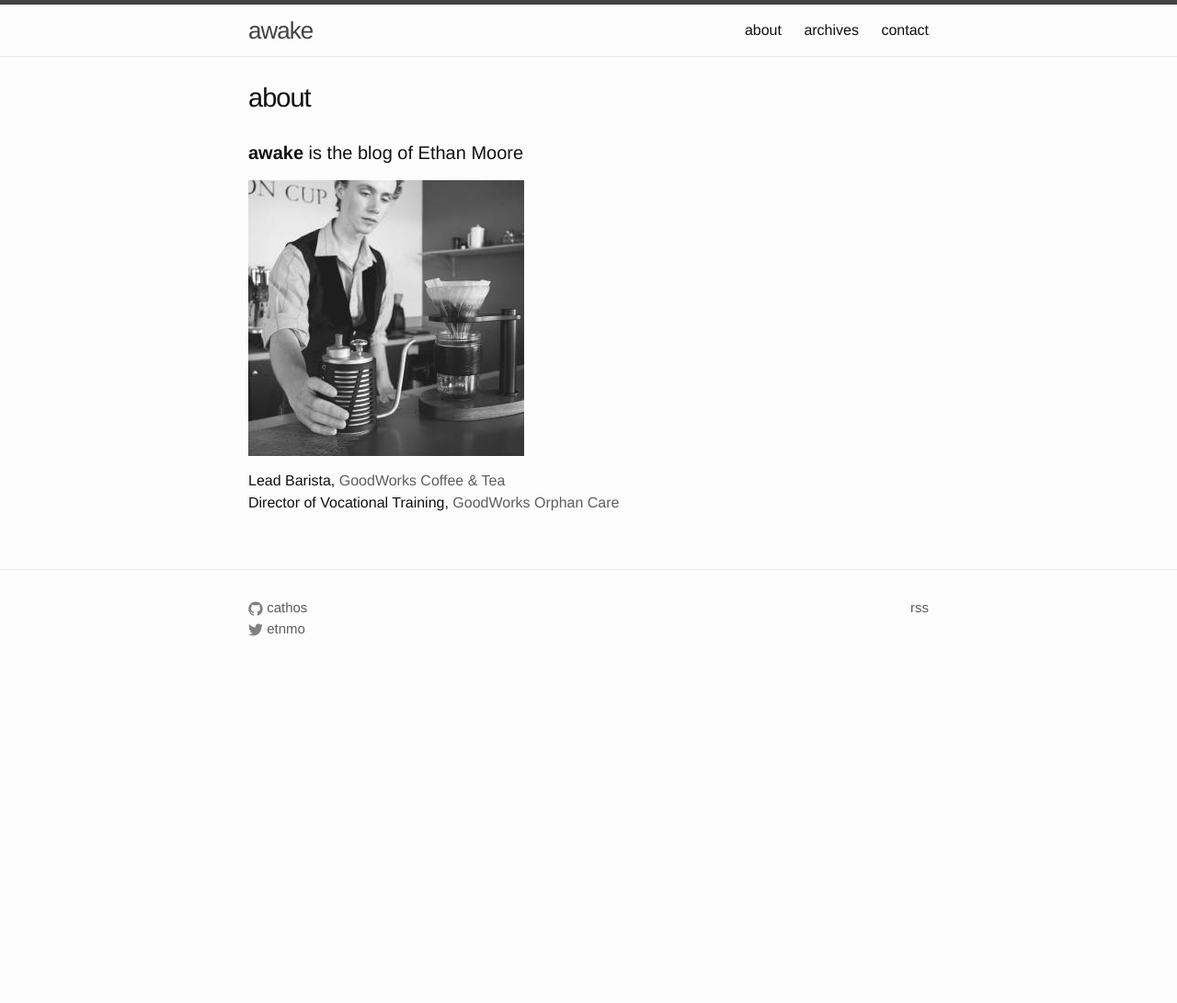
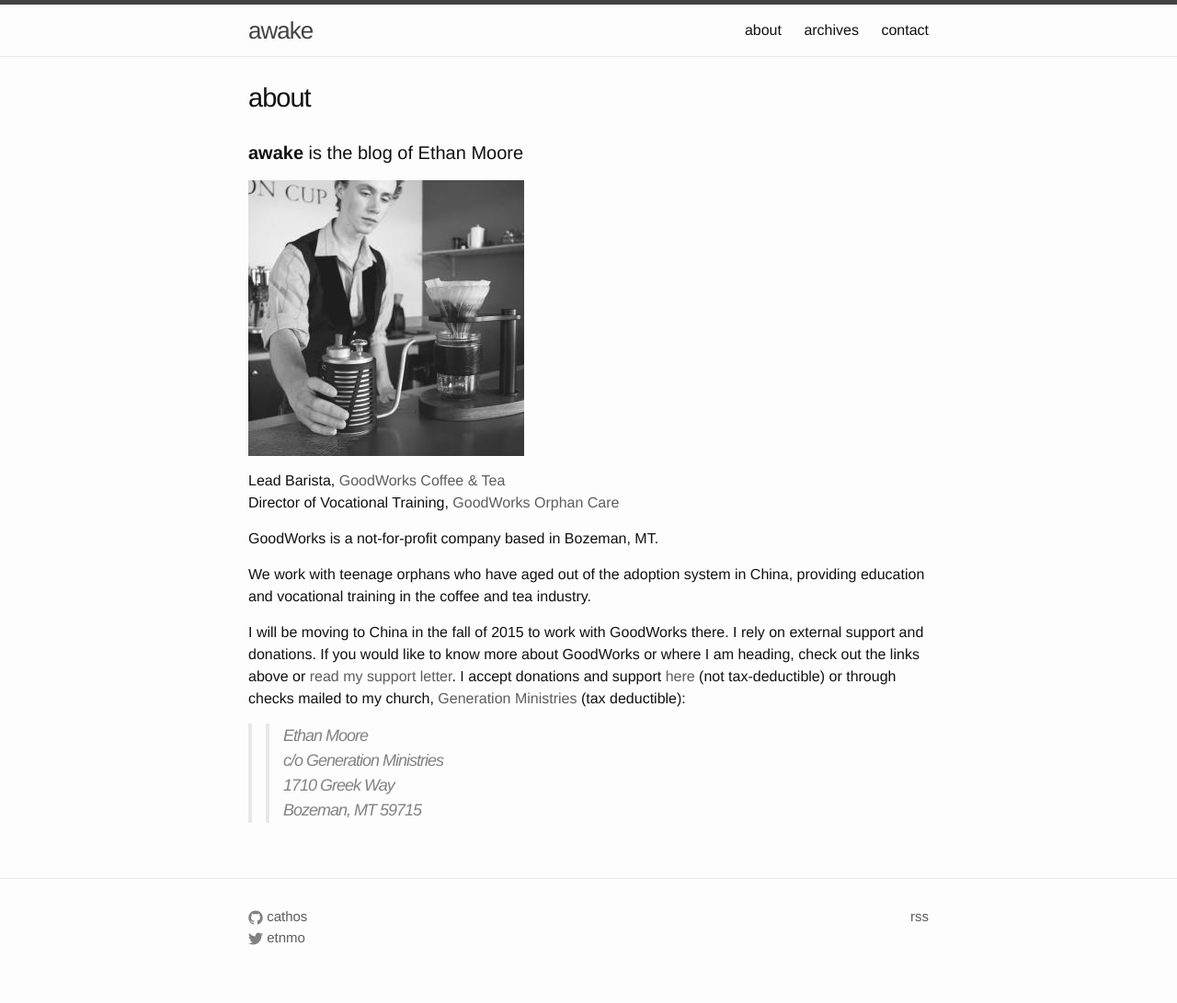
Before and after one commit to cathos/cathos.github.io, a Jekyll site: the page built from about.md, in a window 1280 px wide. Shown: the whole page at 92% size. Built offline with Jekyll 4.4.1, drawn with Linux system fonts in a browser that asks for light colours; before the commit the page ends 900 px from its top, so only the background shows below that.

Commit message:
strive & contact update

```diff
--- a/about.md
+++ b/about.md
@@ -10,7 +10,21 @@ permalink: /about/
 Lead Barista, [GoodWorks Coffee & Tea][2]
 Director of Vocational Training, [GoodWorks Orphan Care][3]
 
+GoodWorks is a not-for-profit company based in Bozeman, MT.
+
+We work with teenage orphans who have aged out of the adoption system in China, providing education and vocational training in the coffee and tea industry.
+
+I will be moving to China in the fall of 2015 to work with GoodWorks there. I rely on external support and donations. If you would like to know more about GoodWorks or where I am heading, check out the links above or [read my support letter][4]. I accept donations and support [here][5] (not tax-deductible) or through checks mailed to my church, [Generation Ministries][6] (tax deductible):
+
+>>Ethan Moore
+>>c/o Generation Ministries
+>>1710 Greek Way
+>>Bozeman, MT 59715
+
  [0]: /
  [1]: /content/profile/profilecoffee-300x300.jpg
  [2]: http://www.drinkgoodworks.com "GoodWorks Coffee & Tea"
  [3]: http://www.goodworksorphancare.org "GoodWorks Orphan Care"
+ [4]: /content/Support_Letter_China_2015.pdf "Support Letter"
+ [5]: http://www.goodworksorphancare.org/ethan "GoodWorksOrphanCare.org/Ethan"
+ [6]: http://www.generationministries.org/
```
